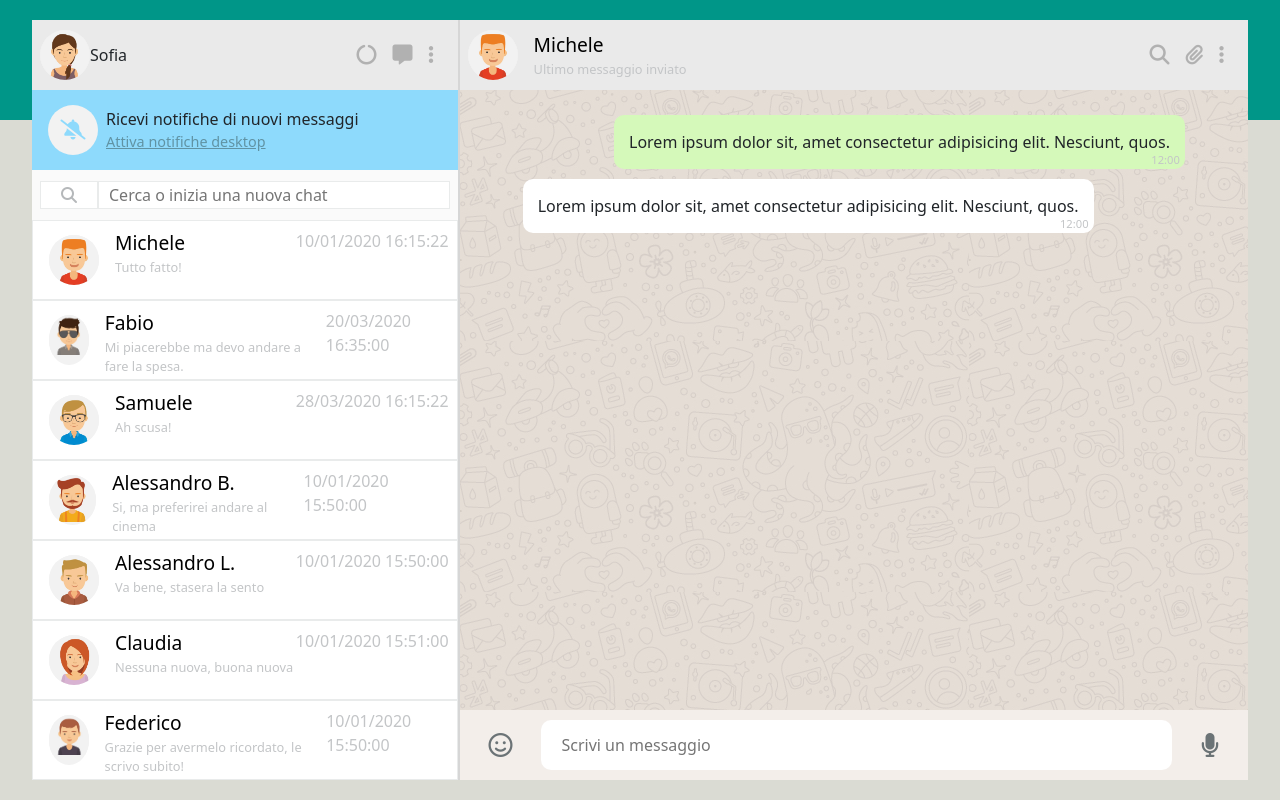
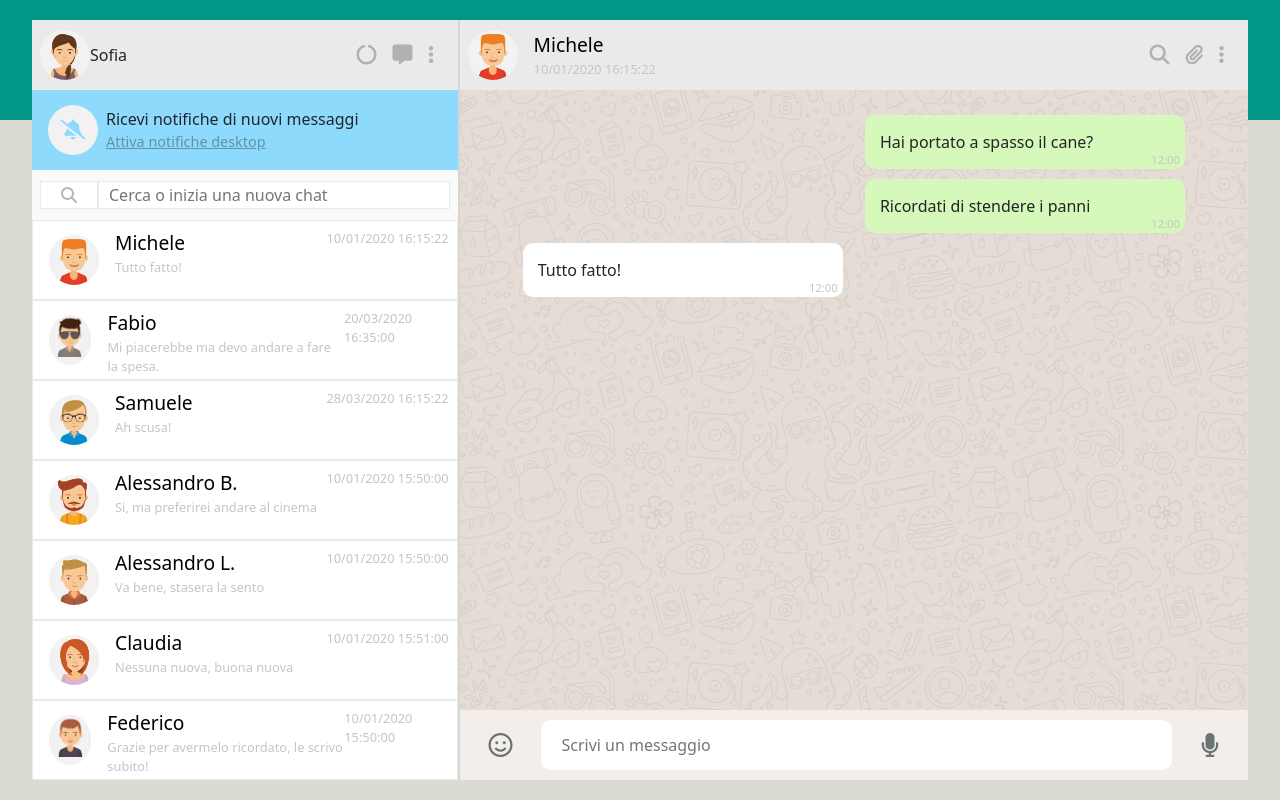
Before and after one commit to MassimoAzzini/vue-boolzapp, a plain HTML site: page index.html in a window 1280 px wide. Drawn offline with nearby package versions, Linux system fonts and the light colour scheme.

Commit message:
[add]: contact-messages

```diff
--- a/css/style.css
+++ b/css/style.css
@@ -12,6 +12,7 @@ body {
   width: 95%;
 }
 
+/* -------- ASIDE --------- */
 .aside {
   width: 35%;
 }
@@ -99,14 +100,22 @@ body {
   font-size: 1.2rem;
 }
 
-.contact-info .last-message {
+.last-message {
   font-size: 0.8rem;
 }
 
 .contact:hover {
+  background-color: #eaeaea;
+}
+
+.active {
   background-color: #e9ebeb;
 }
 
+/*--------- END ASIDE ---------*/
+
+
+/*----------- MESSAGE CONTAINER ------------*/
 .msg-container {
   padding: 20px 8%;
   height: calc(100% - 140px);
@@ -130,6 +139,15 @@ body {
   border: none;
 }
 
+.my-msg {
+  justify-content: end;
+}
+
+.reply-msg .msg{
+  justify-content: start;
+}
+
+
 .my-msg .msg{
   background-color: #d5f9ba;
 }
@@ -152,3 +170,4 @@ body {
   bottom: 0;
   right: 5px;
 }
+/*----------- END MESSAGE CONTAINER ------------*/
--- a/index.html
+++ b/index.html
@@ -75,10 +75,13 @@
             </div>
             <div class="contact-info d-flex flex-column">
               <span class="name">{{contact.name}}</span>
+              <!-- ultimo messaggio -->
               <span
                 class="last-message">{{lastItemArray(contact).message}}</span>
             </div>
           </div>
+
+          <!-- data ultimo messaggio -->
           <div class="last-message">
             <span>{{lastItemArray(contact).date}}</span>
           </div>
@@ -92,15 +95,18 @@
     <!---------------------- end aside ------------------------->
 
     <!---------------------- container message ---------------------------->
-    <div class="contact-message-container h-100">
+    <div
+      class="contact-message-container h-100"
+      v-for="(contact, index) in contacts"
+      :class="{'d-none': index !== indexActive}">
       <div class="d-flex justify-content-between top-option ps-2 pe-4">
         <div class="h-100 d-flex">
           <div class="image align-self-center me-3">
-            <img class="w-100 " src="img/avatar_1.jpg" alt="Michele">
+            <img class="w-100 " :src="contact.avatar" :alt="contact.name">
           </div>
           <div class="contact-info d-flex flex-column justify-content-center">
-            <span class="name">Michele</span>
-            <span class="last-message">Ultimo messaggio inviato</span>
+            <span class="name">{{contact.name}}</span>
+            <span class="last-message">{{lastItemArray(contact).date}}</span>
           </div>
         </div>
         <div class="d-flex align-items-center">
@@ -111,20 +117,18 @@
       </div>
 
       <div class="msg-container d-flex flex-column">
-        <div class="my-msg d-flex justify-content-end">
+        <div v-for="(msg, index) in contacts[indexActive].messages" class="d-flex" :class="{'my-msg': msg.status === 'sent', 'reply-msg': msg.status === 'received'}">
+          <span class="msg position-relative">
+            <span>{{msg.message}}</span>
+            <span class="time">12:00</span>
+          </span>
+        </div>
+        <!-- <div class="reply-msg d-flex">
           <span class="msg position-relative">
             <span>Lorem ipsum dolor sit, amet consectetur adipisicing elit. Nesciunt, quos.</span>
             <span class="time">12:00</span>
           </span>
-        </div>
-        <div class="reply-msg d-flex">
-          <span class="msg position-relative">
-            <span>Lorem ipsum dolor sit, amet consectetur adipisicing elit. Nesciunt, quos.</span>
-            <span class="time">12:00</span>
-          </span>
-        </div>
-
-
+        </div> -->
       </div>
 
       <div class="new-message-bar d-flex justify-content-evenly align-items-center">
--- a/js/script.js
+++ b/js/script.js
@@ -10,11 +10,14 @@ createApp({
     }
   },
   methods: {
+
     lastItemArray(contact){
+      return contact.messages[contact.messages.length - 1]
+    },
 
-      return contact.messages[contact.messages.length - 1]
-
-    }
+    // sentReceived(msg){
+    //   (msg.status === 'sent') ? 'my-msg' : 'reply-msg'
+    // }
 
 
   },
```
